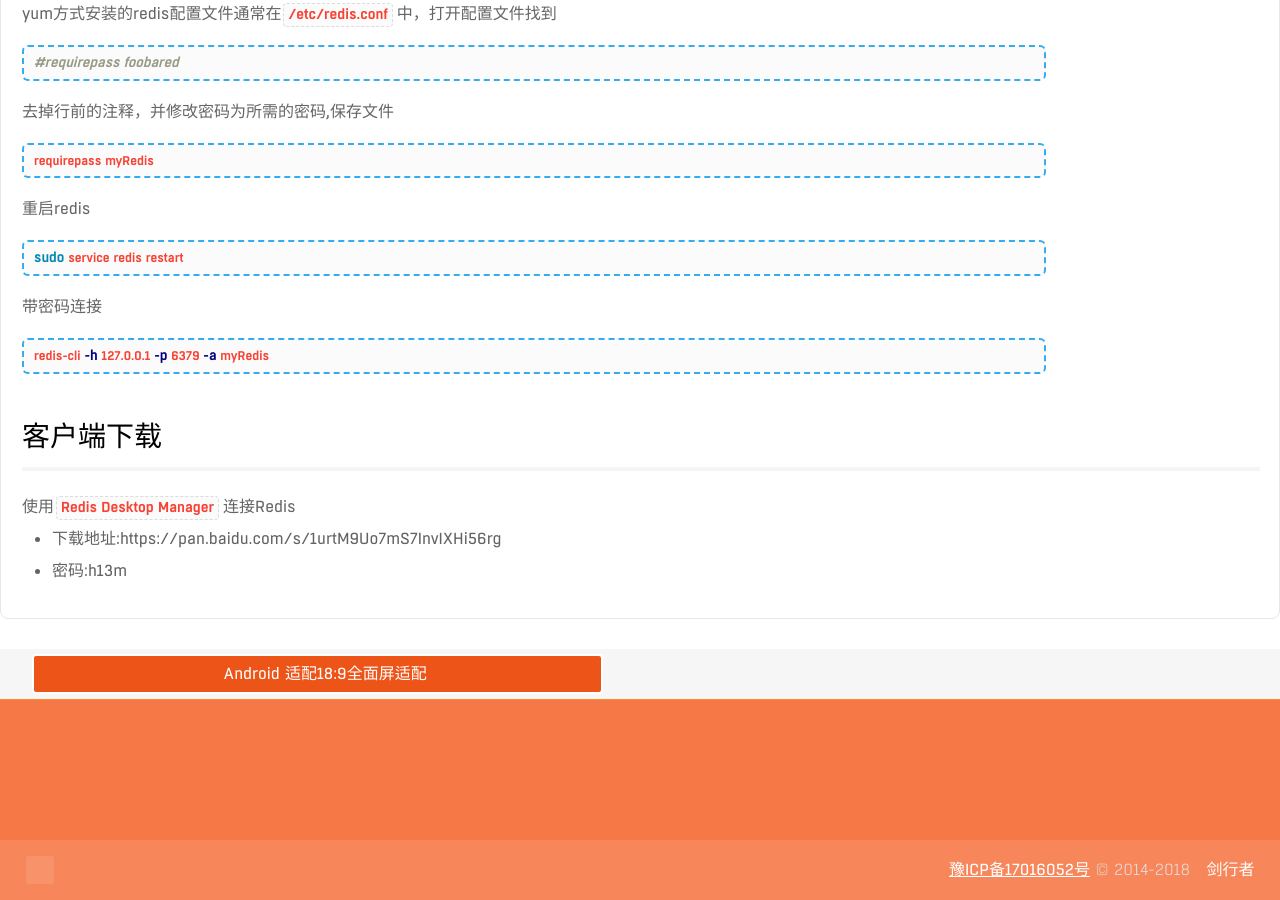
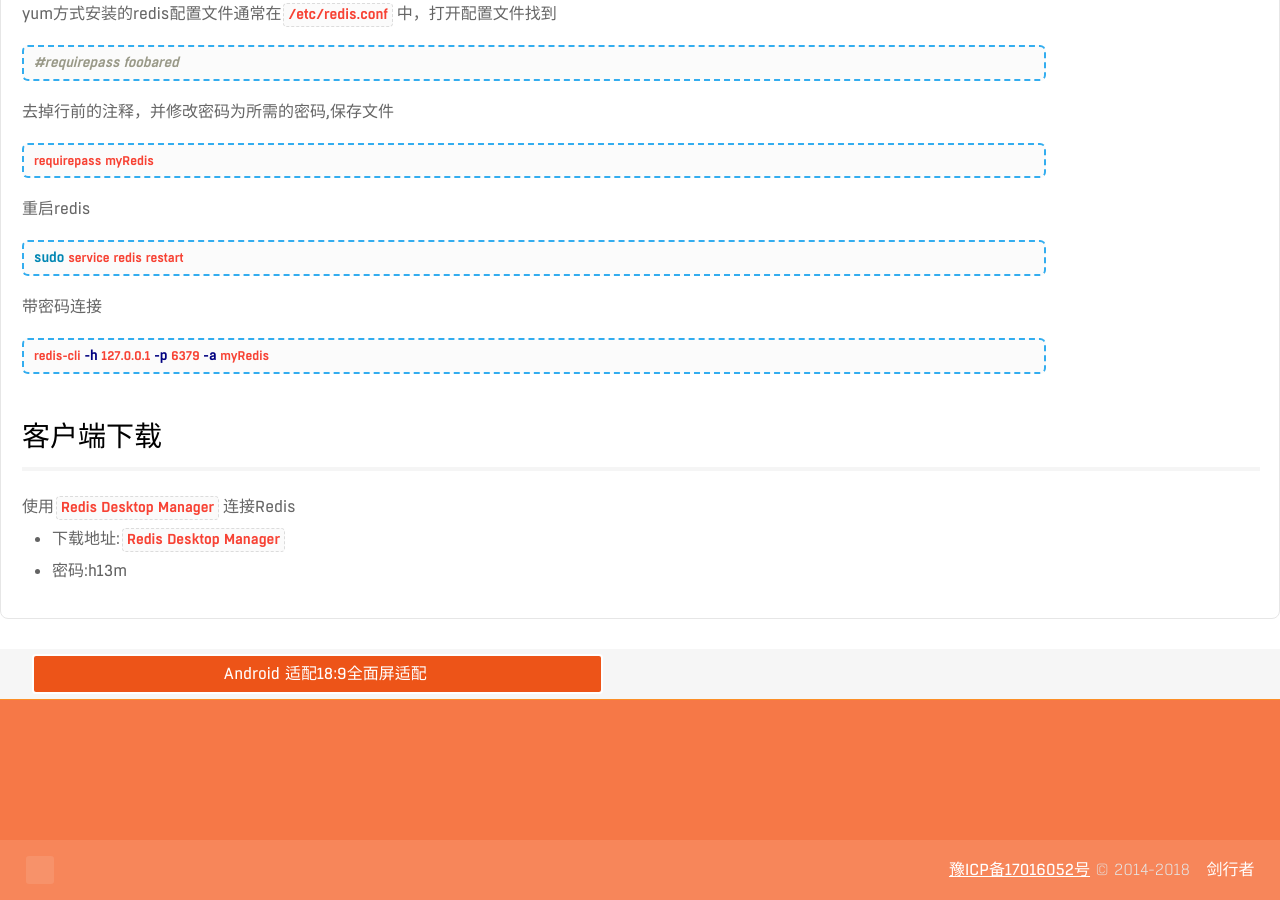
Before and after one commit to psvmc/myblog_jekyll, a Jekyll site: the page built from _posts/2018-11-06-linux-redis-install.md, in a window 1280 px wide and 900 px high, scrolled down 2863 px. Built offline with Jekyll 4.4.1, drawn with Linux system fonts in a browser that asks for light colours; comment, search, counter and statistics services are not loaded.

Commit message:
文章更新

```diff
--- a/_posts/2018-11-06-linux-redis-install.md
+++ b/_posts/2018-11-06-linux-redis-install.md
@@ -153,5 +153,5 @@ redis-cli -h 127.0.0.1 -p 6379 -a myRedis
 
 使用`Redis Desktop Manager`连接Redis
 
-+ 下载地址:https://pan.baidu.com/s/1urtM9Uo7mS7InvIXHi56rg
++ 下载地址:[`Redis Desktop Manager`](https://pan.baidu.com/s/1urtM9Uo7mS7InvIXHi56rg)
 + 密码:h13m
```
